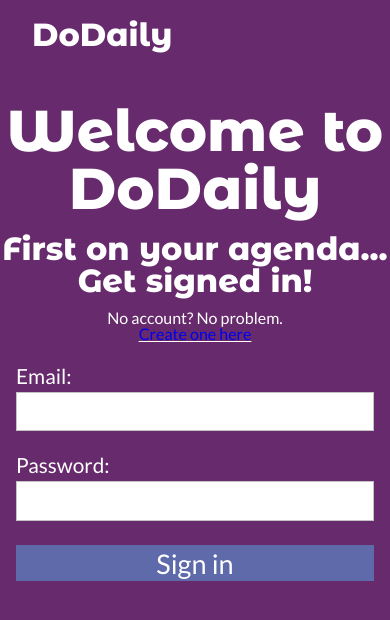
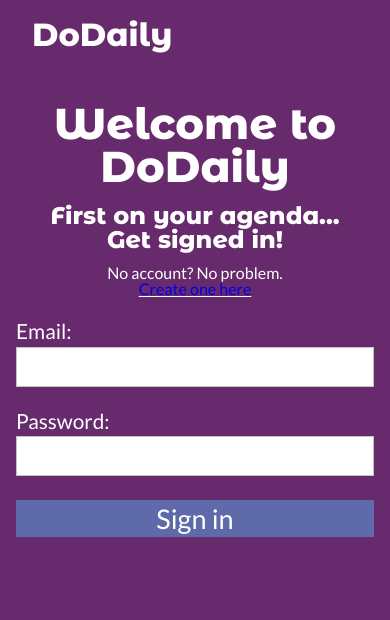
Before and after one commit to pafirmin/DoDaily, a React (Create React App) app in the folder client/: page / in a window 390 px wide. Shown: the top 620 px of the page. Built offline with nearby package versions, Linux system fonts and the light colour scheme; no server answers.

Commit message:
Fixed sign up form height on mobile

```diff
--- a/client/src/components/auth/AuthPageWrapper.js
+++ b/client/src/components/auth/AuthPageWrapper.js
@@ -3,8 +3,8 @@ import styled from "styled-components";
 import WelcomeHero from "./WelcomeHero";
 
 const Container = styled.div`
-  width: 100vw;
-  height: ${(props) => `calc(100vh - ${props.theme.headerHeight})`};
+  width: 100%;
+  min-height: ${(props) => `calc(100vh - ${props.theme.headerHeight})`};
   background-color: ${(props) => props.theme.primaryColour};
   padding-top: 2rem;
   position: relative;
--- a/client/src/components/auth/WelcomeHero.js
+++ b/client/src/components/auth/WelcomeHero.js
@@ -22,6 +22,7 @@ const HeroWrapper = styled.div`
     position: static;
     margin: 0 auto;
     text-align: center;
+    font-size: 1.5rem;
 
     h2 {
       margin-bottom: 1rem;
--- a/client/src/components/auth/signup-form/SignupForm.js
+++ b/client/src/components/auth/signup-form/SignupForm.js
@@ -29,7 +29,6 @@ const SignupForm = () => {
   return (
     <AuthPageWrapper>
       <AuthFormWrapper isMobile={isMobile}>
-        <h2>Sign up</h2>
         <div style={{ textAlign: "center", marginTop: ".8rem" }}>
           <p>
             Already have an account?
```
